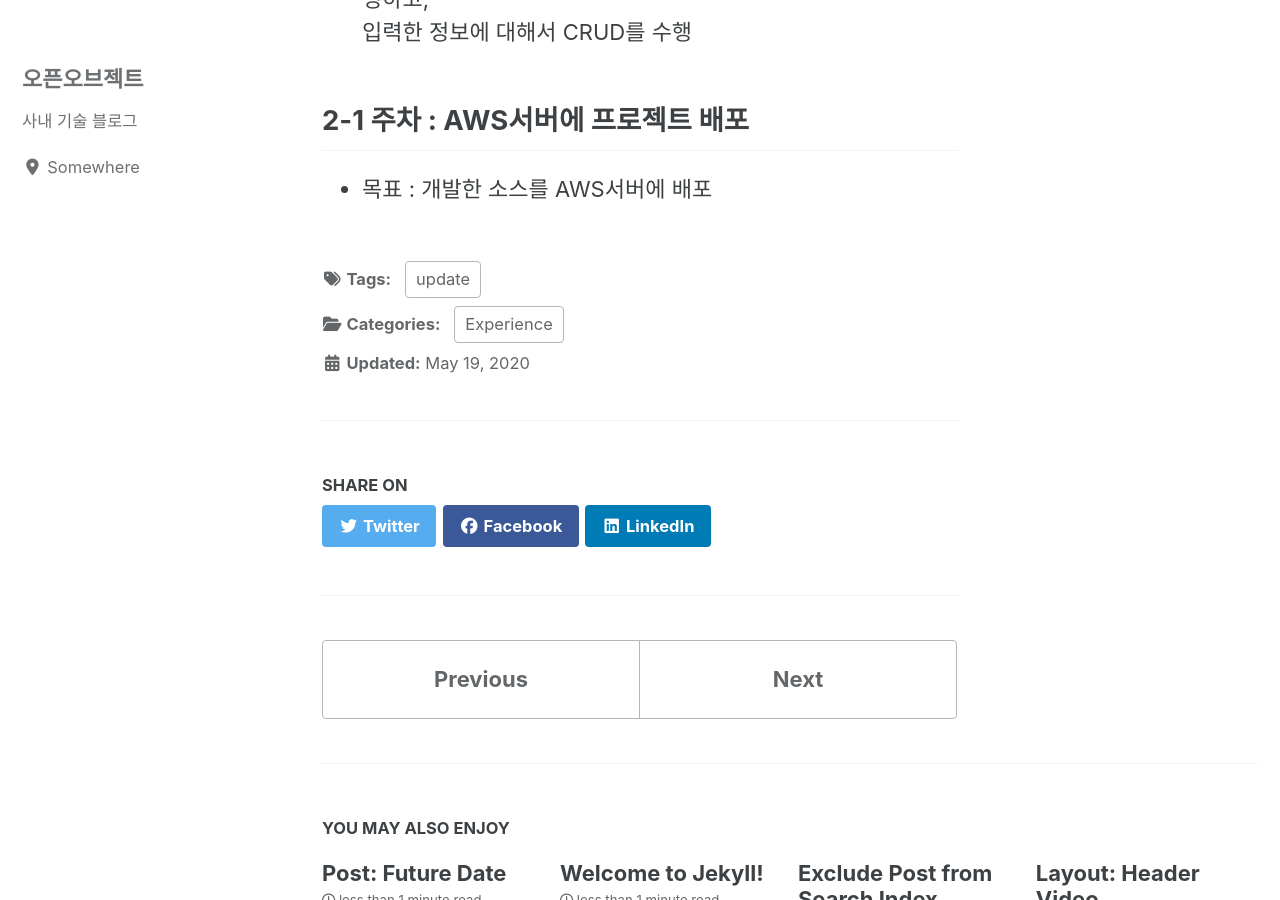
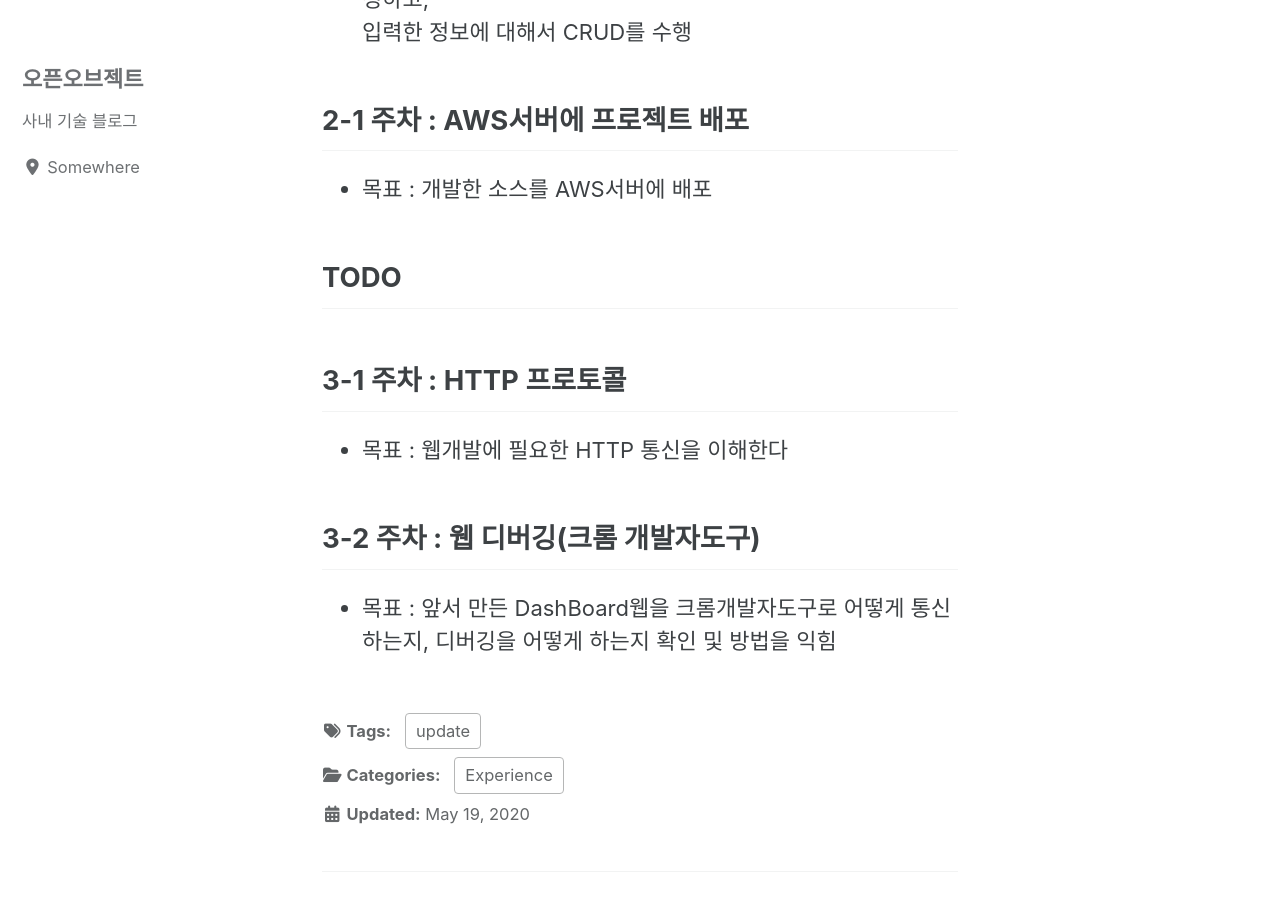
Before and after one commit to openobjectnet/openobjectnet.github.io, a Jekyll site: the page built from _posts/2020-05-19-mento-review.md, in a window 1280 px wide and 900 px high, scrolled down 1956 px. Built offline with Jekyll 4.4.1, drawn with Linux system fonts in a browser that asks for light colours; cached includes are drawn as plain includes; nearby versions of some CDN libraries; some of the changed text lies outside the part shown.

Commit message:
[SeHoon] 멘토링 포스트 커리큘럼 추가

```diff
--- a/_posts/2020-05-19-mento-review.md
+++ b/_posts/2020-05-19-mento-review.md
@@ -53,3 +53,13 @@ toc_label: "시기별"
 ## 2-1 주차 : AWS서버에 프로젝트 배포
 
 - 목표 : 개발한 소스를 AWS서버에 배포
+
+## TODO
+
+## 3-1 주차 : HTTP 프로토콜
+
+- 목표 : 웹개발에 필요한 HTTP 통신을 이해한다
+
+## 3-2 주차 : 웹 디버깅(크롬 개발자도구)
+
+- 목표 : 앞서 만든 DashBoard웹을 크롬개발자도구로 어떻게 통신하는지, 디버깅을 어떻게 하는지 확인 및 방법을 익힘
```
